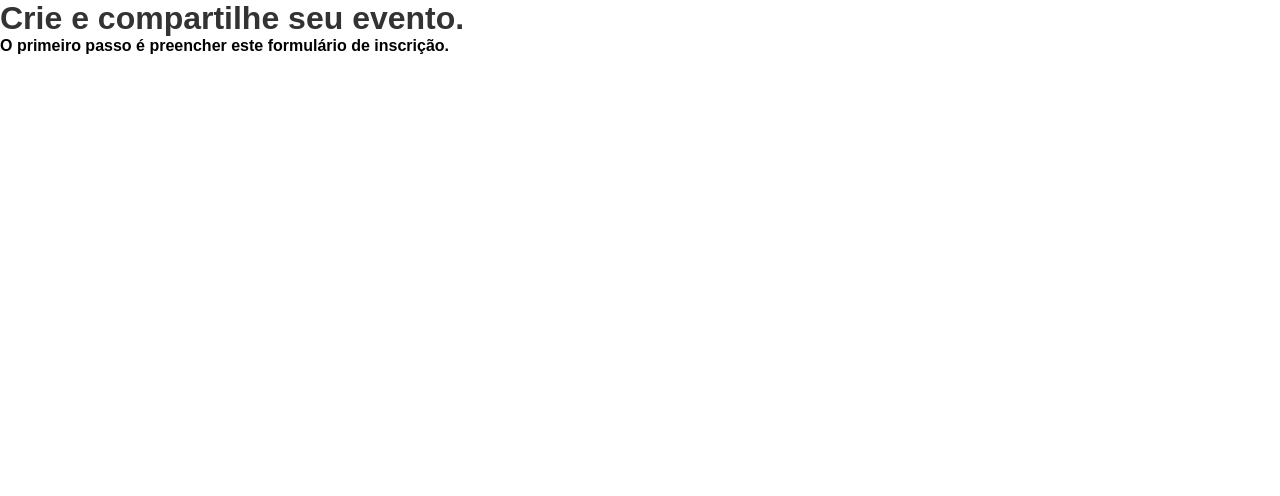
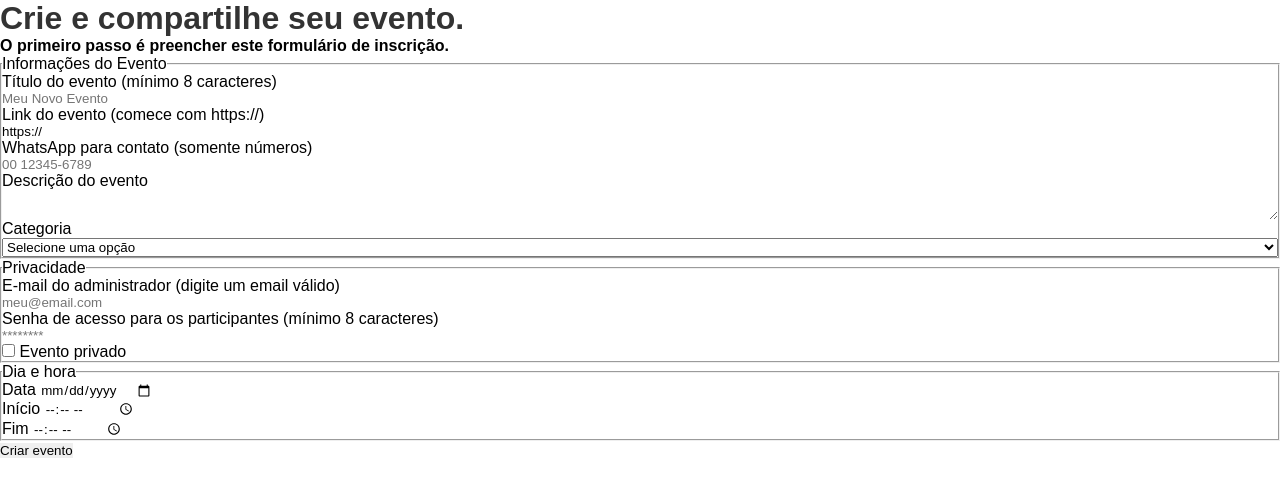
Before and after one commit to gnoatx/frontend-form, a plain HTML site: page index.html in a window 1280 px wide. Drawn offline with Linux system fonts and the light colour scheme.

Commit message:
HTML finalizado

```diff
--- a/css/styles.css
+++ b/css/styles.css
@@ -0,0 +1,4 @@
+fieldset {
+    display: flex;
+    flex-direction: column;
+}
--- a/index.html
+++ b/index.html
@@ -1,5 +1,5 @@
 <!DOCTYPE html>
-<html lang="en">
+<html lang="pt-BR">
 <head>
   <meta charset="UTF-8"/>
   <meta name="viewport" content="width=device-width, initial-scale=1.0"/>
@@ -9,12 +9,123 @@
 </head>
 <body>
   <header>
-    <h1>Crie e compartilhe seu evento.</h1>
-    <strong>O primeiro passo é preencher este formulário de inscrição.</strong>
+    <div>
+      <h1>Crie e compartilhe seu evento.</h1>
+      <strong>O primeiro passo é preencher este formulário de inscrição.</strong>
+    </div>
   </header>
 
   <form class="container">
+    <section class="form">
+      <fieldset class="fieldset">
+        <legend>Informações do Evento</legend>
 
+        <label for="title">
+          Título do evento
+          <span>(mínimo 8 caracteres)</span>
+        </label>
+        <input type="text" name="" id="title"
+          class="input-style"
+          placeholder="Meu Novo Evento"
+        />
+
+        <label for="link">
+          Link do evento
+          <span>(comece com https://)</span>
+        </label>
+        <input type="url" name="" id="link"
+          class="input-style"
+          placeholder="https://meuwebsite.com.br/"
+          value="https://"
+        />
+
+        <label for="phone">
+          WhatsApp para contato
+          <span>(somente números)</span>
+        </label>
+        <input type="tel" name="" id="phone"
+          class="input-style"
+          placeholder="00 12345-6789"
+          pattern="[0-9]{2} [0-9]{5}\-[0-9]{4}"
+        />
+
+        <label for="description">Descrição do evento</label>
+        <textarea name="" id="description"
+          class="input-style"
+          row="6" cols="50"
+        ></textarea>
+
+        <label for="category">Categoria</label>
+        <select name="" id="category"
+          class="input-style"
+        >
+          <option disabled selected value="1">Selecione uma opção</option>
+          <option value="1">Ao vivo</option>
+          <option value="2">Podcast</option>
+          <option value="3">Mentoria</option>
+        </select>
+      </fieldset>
+
+      <fieldset>
+        <legend>Privacidade</legend>
+
+        <label for="admin-email">
+          E-mail do administrador
+          <span>(digite um email válido)</span>
+        </label>
+        <input type="email" name="" id="admin-email"
+          class="input-style"
+          placeholder="meu@email.com"
+        />
+
+        <label for="password">
+          Senha de acesso para os participantes
+          <span>(mínimo 8 caracteres)</span>
+        </label>
+        <input type="password" name="" id="password"
+          class="input-style"
+          placeholder="********"
+          min="8"
+        />
+
+        <div class="checkbox">
+          <input type="checkbox" name="" id="private"
+            class="input-style"
+          />
+          <label for="private">Evento privado</label>
+        </div>
+      </fieldset>
+
+      <fieldset>
+        <legend>Dia e hora</legend>
+
+        <div>
+          <label for="date">Data</label>
+          <input type="date" name="" id="date"
+            class="input-style"
+          />
+        </div>
+
+        <div>
+          <label for="from-time">Início</label>
+          <input type="time" name="" id="from-time"
+            class="input-style"
+            value=""
+          />
+        </div>
+
+        <div>
+          <label for="to-time">Fim</lable>
+          <input type="time" name="" id="to-time"
+            class="input-style"
+          />
+        </div>
+      </fieldset>
+    </section>
+
+    <footer>
+      <button type="submit">Criar evento</button>
+    </footer>
   </form>
 </body>
 </html>
```
